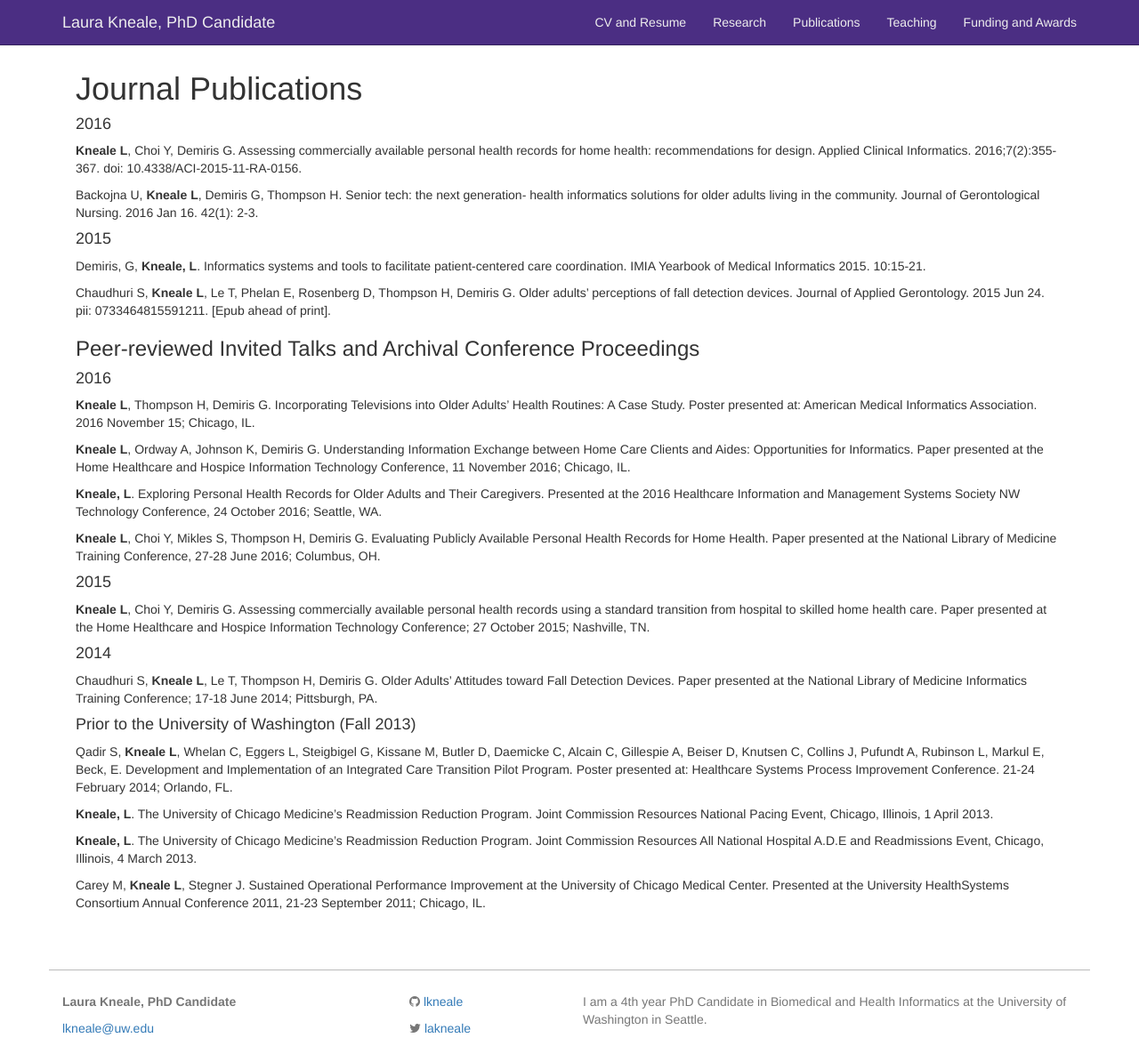
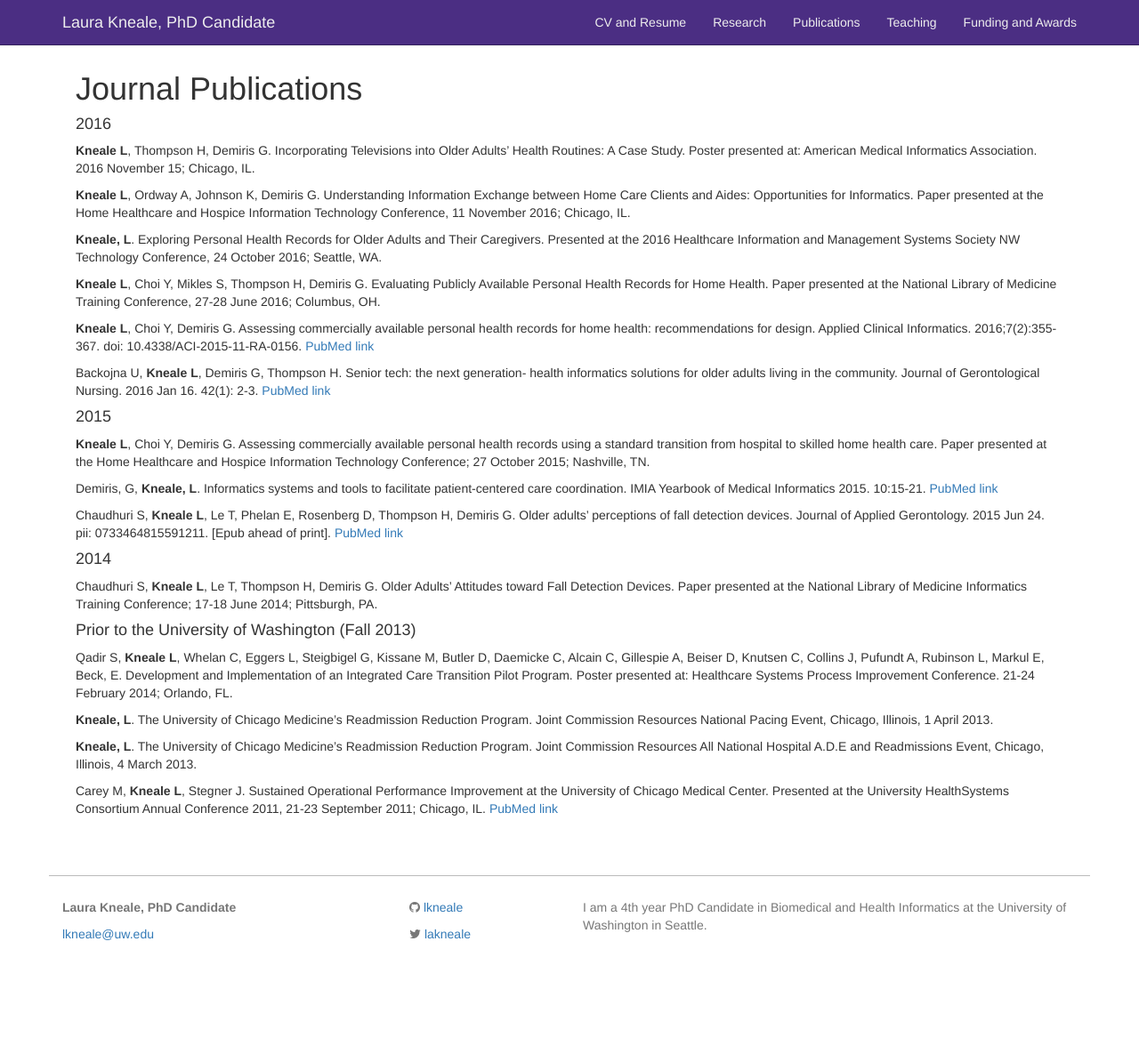
Before and after one commit to lkneale/lkneale.github.io, a Jekyll site: the page built from publications.md, in a window 1280 px wide and 1176 px high. Shown: the whole window at 89% size. Built offline with Jekyll 4.4.1, drawn with Linux system fonts in a browser that asks for light colours; some of the changed lines change nothing that is shown.

Commit message:
Update publications.md

```diff
--- a/publications.md
+++ b/publications.md
@@ -3,20 +3,6 @@ layout: page
 title: Journal Publications
 permalink: /publications/
 ---
-
-#### 2016
-
-**Kneale L**, Choi Y, Demiris G. Assessing commercially available personal health records for home health: recommendations for design. Applied Clinical Informatics. 2016;7(2):355-367. doi: 10.4338/ACI-2015-11-RA-0156.
-
-Backojna U, **Kneale L**, Demiris G, Thompson H. Senior tech: the next generation- health informatics solutions for older adults living in the community. Journal of Gerontological Nursing. 2016 Jan 16. 42(1): 2-3.
-
-#### 2015
-
-Demiris, G, **Kneale, L**. Informatics systems and tools to facilitate patient-centered care coordination. IMIA Yearbook of Medical Informatics 2015. 10:15-21.
-
-Chaudhuri S, **Kneale L**, Le T, Phelan E, Rosenberg D, Thompson H, Demiris G. Older adults’ perceptions of fall detection devices. Journal of Applied Gerontology. 2015 Jun 24. pii: 0733464815591211. [Epub ahead of print].
-
-### Peer-reviewed Invited Talks and Archival Conference Proceedings
 
 #### 2016
 **Kneale L**, Thompson H, Demiris G. Incorporating Televisions into Older Adults’ Health Routines: A Case Study. Poster presented at: American Medical Informatics Association. 2016 November 15; Chicago, IL.
@@ -27,8 +13,16 @@ Chaudhuri S, **Kneale L**, Le T, Phelan E, Rosenberg D, Thompson H, Demiris G. O
 
 **Kneale L**, Choi Y, Mikles S, Thompson H, Demiris G. Evaluating Publicly Available Personal Health Records for Home Health. Paper presented at the National Library of Medicine Training Conference, 27-28 June 2016; Columbus, OH.
 
+**Kneale L**, Choi Y, Demiris G. Assessing commercially available personal health records for home health: recommendations for design. Applied Clinical Informatics. 2016;7(2):355-367. doi: 10.4338/ACI-2015-11-RA-0156. [PubMed link](http://www.ncbi.nlm.nih.gov/pubmed/27437046)
+
+Backojna U, **Kneale L**, Demiris G, Thompson H. Senior tech: the next generation- health informatics solutions for older adults living in the community. Journal of Gerontological Nursing. 2016 Jan 16. 42(1): 2-3. [PubMed link](http://www.ncbi.nlm.nih.gov/pubmed/26866395)
+
 #### 2015
 **Kneale L**, Choi Y, Demiris G. Assessing commercially available personal health records using a standard transition from hospital to skilled home health care. Paper presented at the Home Healthcare and Hospice Information Technology Conference; 27 October 2015; Nashville, TN.
+
+Demiris, G, **Kneale, L**. Informatics systems and tools to facilitate patient-centered care coordination. IMIA Yearbook of Medical Informatics 2015. 10:15-21. [PubMed link](http://www.ncbi.nlm.nih.gov/pubmed/26293847)
+
+Chaudhuri S, **Kneale L**, Le T, Phelan E, Rosenberg D, Thompson H, Demiris G. Older adults’ perceptions of fall detection devices. Journal of Applied Gerontology. 2015 Jun 24. pii: 0733464815591211. [Epub ahead of print]. [PubMed link](http://www.ncbi.nlm.nih.gov/pubmed/26112030)
 
 #### 2014
 Chaudhuri S, **Kneale L**, Le T, Thompson H, Demiris G. Older Adults’ Attitudes toward Fall Detection Devices. Paper presented at the National Library of Medicine Informatics Training Conference; 17-18 June 2014; Pittsburgh, PA.
@@ -40,4 +34,4 @@ Qadir S, **Kneale L**, Whelan C, Eggers L, Steigbigel G, Kissane M, Butler D, Da
 
 **Kneale, L**. The University of Chicago Medicine’s Readmission Reduction Program.  Joint Commission Resources All National Hospital A.D.E and Readmissions Event, Chicago, Illinois, 4 March 2013.
 
-Carey M, **Kneale L**, Stegner J. Sustained Operational Performance Improvement at the University of Chicago Medical Center. Presented at the University HealthSystems Consortium Annual Conference 2011, 21-23 September 2011; Chicago, IL.
+Carey M, **Kneale L**, Stegner J. Sustained Operational Performance Improvement at the University of Chicago Medical Center. Presented at the University HealthSystems Consortium Annual Conference 2011, 21-23 September 2011; Chicago, IL. [PubMed link](https://www.ncbi.nlm.nih.gov/pubmed/22446888)
```
